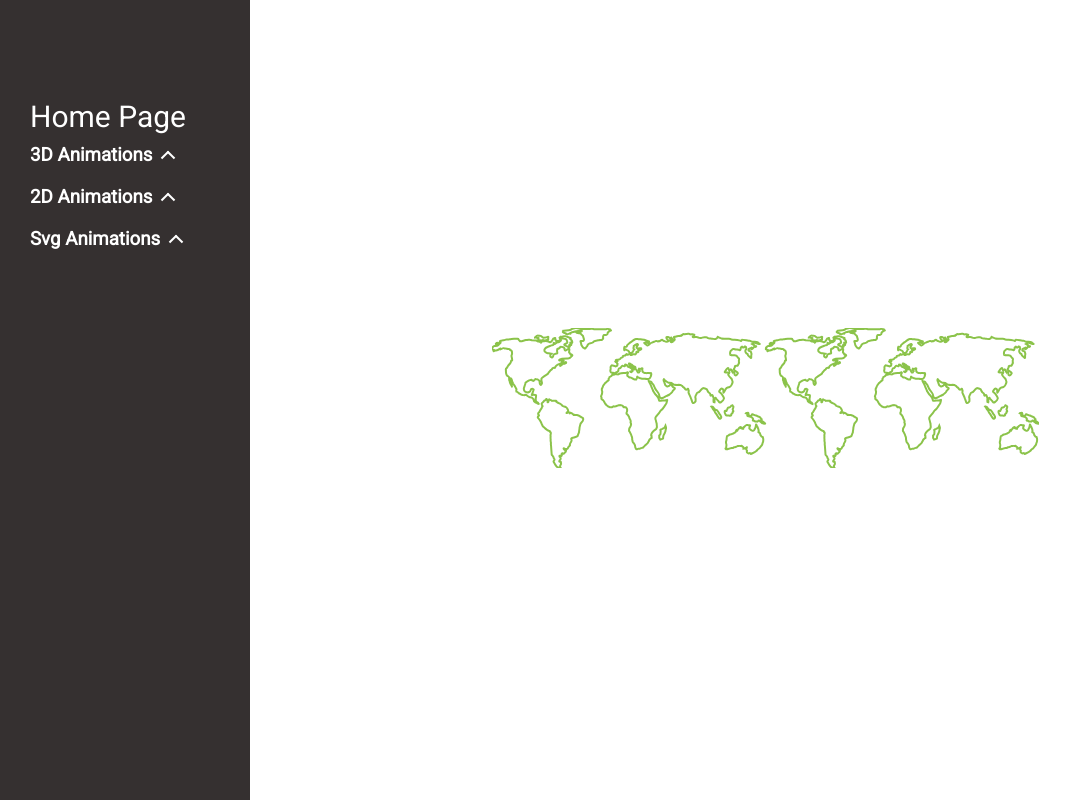
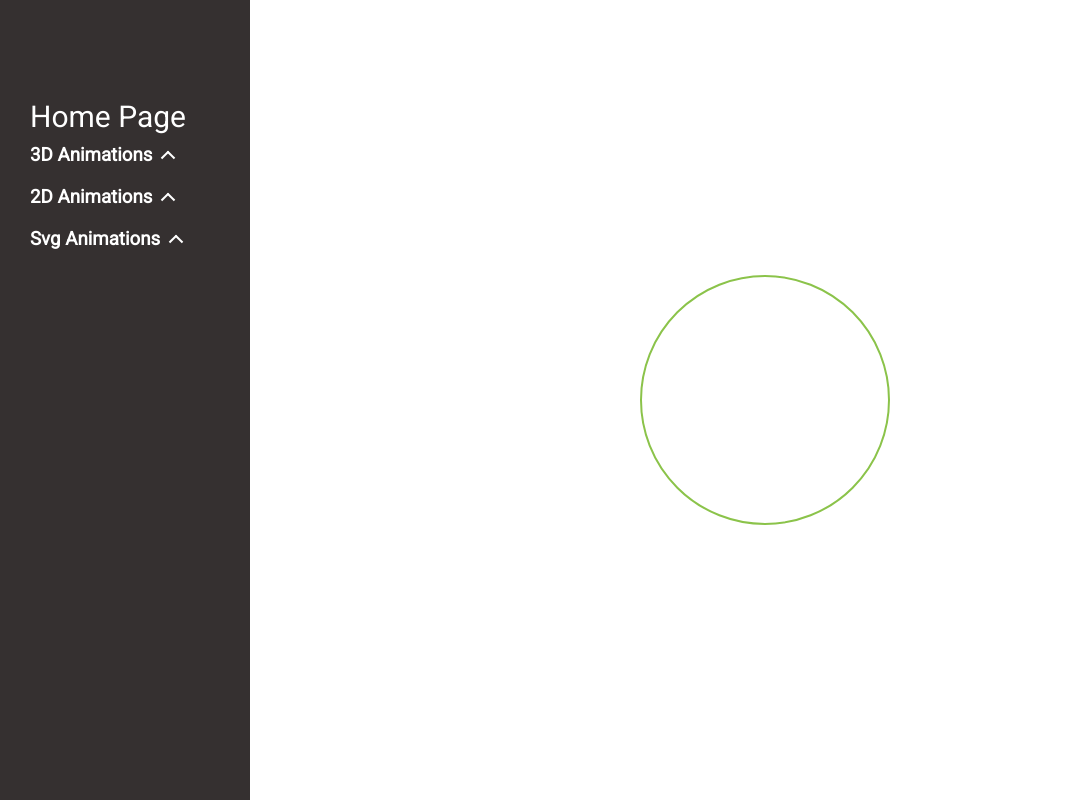
Before and after one commit to centek134/animations, a React (Create React App) app: page /svg-animations/earth in a window 1280 px wide. Shown: the whole page, without its empty margins (0-1072 px from the left). Built offline with nearby package versions, Linux system fonts and the light colour scheme; some icons are missing; a web font is replaced by a local one.

Commit message:
completed animation

```diff
--- a/src/assets/scss/containers/Svg_animations/Earth/Earth.css
+++ b/src/assets/scss/containers/Svg_animations/Earth/Earth.css
@@ -2,7 +2,36 @@
   width: 100%;
   height: 100%;
   overflow: hidden;
-  display: flex;
+  display: grid;
+  justify-content: center;
   align-items: center;
-  justify-content: center;
+}
+.wrapper_earth .earth_container {
+  overflow: hidden;
+  width: 250px;
+  height: 250px;
+  border-radius: 50%;
+  border: 2px solid #8BC34A;
+}
+.wrapper_earth .earth_container .earth {
+  -webkit-animation: earth_move 5s linear infinite;
+          animation: earth_move 5s linear infinite;
+}
+
+@-webkit-keyframes earth_move {
+  0% {
+    transform: translateX(0);
+  }
+  100% {
+    transform: translateX(-50%);
+  }
+}
+
+@keyframes earth_move {
+  0% {
+    transform: translateX(0);
+  }
+  100% {
+    transform: translateX(-50%);
+  }
 }/*# sourceMappingURL=Earth.css.map */
--- a/src/assets/scss/containers/Svg_animations/Earth/Earth.scss
+++ b/src/assets/scss/containers/Svg_animations/Earth/Earth.scss
@@ -2,7 +2,26 @@
     width: 100%;
     height: 100%;
     overflow: hidden;
-    display: flex;
+    display: grid;
+    justify-content: center;
     align-items: center;
-    justify-content: center;
+    .earth_container{
+        overflow: hidden;
+        width: 250px;
+        height: 250px;
+        border-radius: 50%;
+        border: 2px solid #8BC34A;
+        .earth{
+            animation: earth_move 5s linear infinite;
+        }
+    }
 }
+
+@keyframes earth_move {
+    0%{
+        transform: translateX(0);
+    }
+    100%{
+        transform: translateX(-50%);
+    }
+}
--- a/src/containers/Svg_animations/Earth/Earth.js
+++ b/src/containers/Svg_animations/Earth/Earth.js
@@ -1,12 +1,12 @@
 import React from "react";
 import "../../../assets/scss/containers/Svg_animations/Earth/Earth.css";
-import {ReactComponent as World} from "../../../assets/svg/Earth/World.svg";
+import {ReactComponent as WorldPc} from "../../../assets/svg/Earth/World_pc.svg";
 
 export const Earth = () => {
   return (
     <div className="wrapper_earth">
         <div className="earth_container">
-            <World/>
+            <WorldPc className="earth"/>
         </div>
     </div>
   );
```
Also changed, not shown: 1 other file (tests, documents, lock files or other folders).
